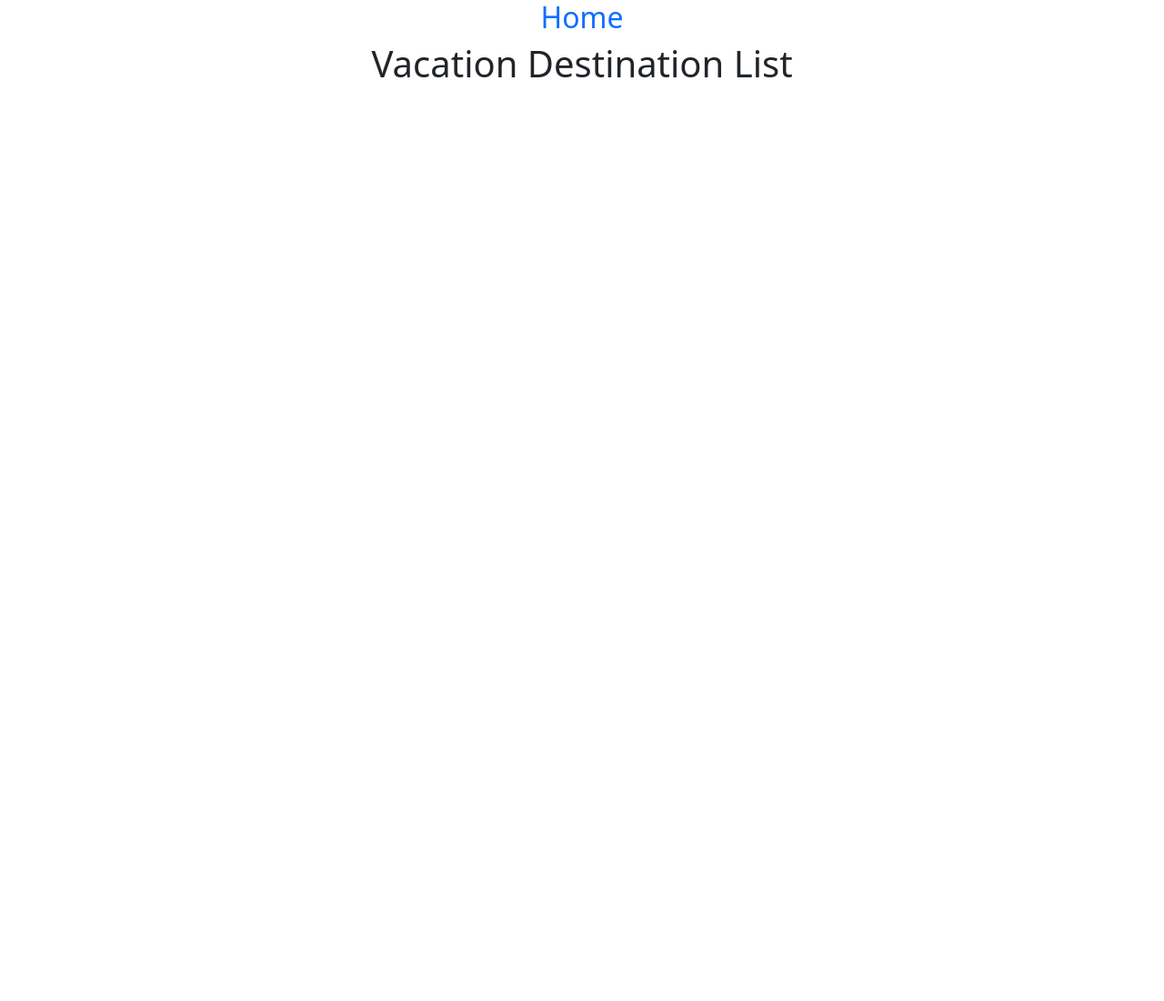
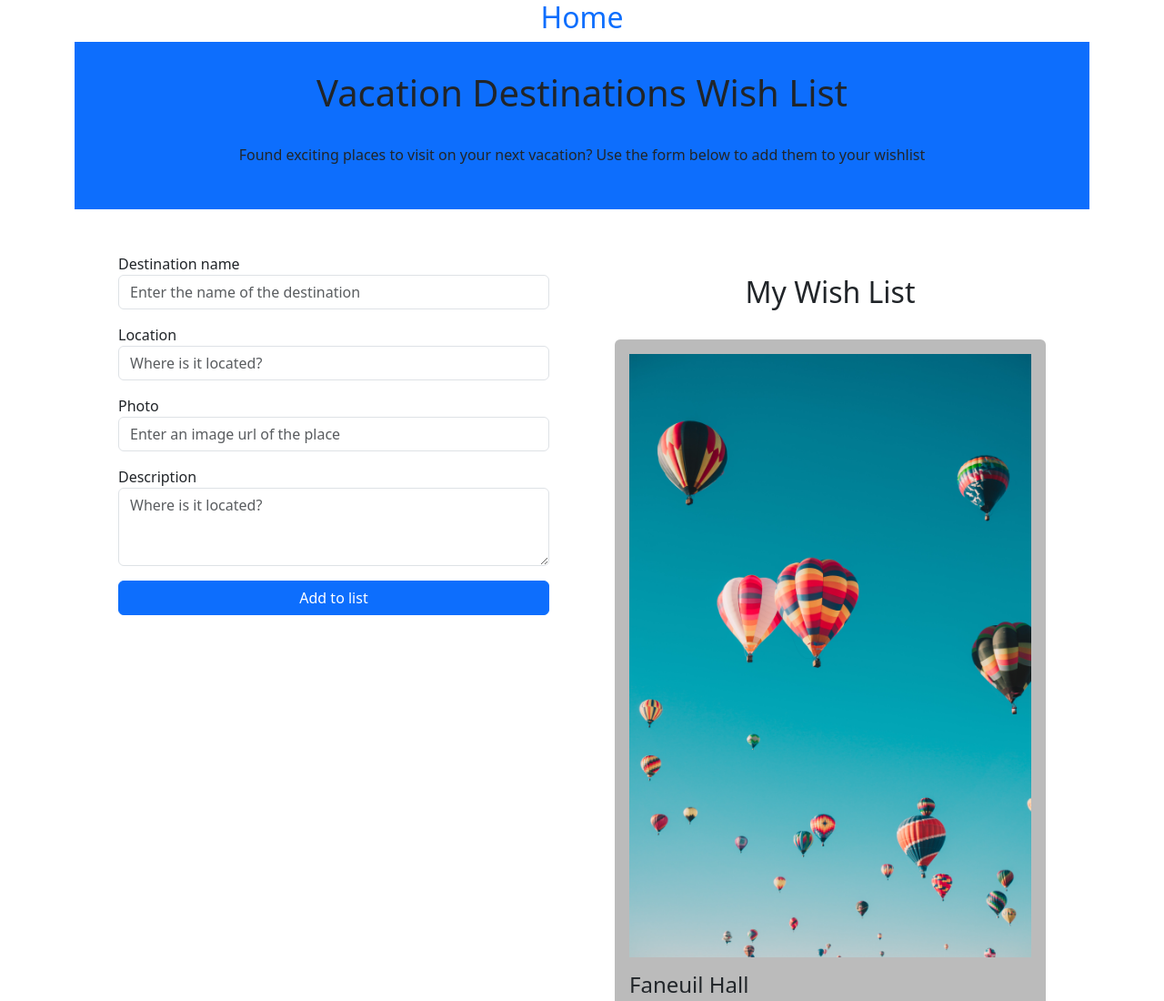
Before and after one commit to linh2020/javascript_proj, a plain HTML site: page vacation_destination_list/index.html in a window 1280 px wide. Shown: the top 1100 px of the page at 91% size. Before the commit the page ends 800 px from the top, so only its background shows below. Drawn offline with nearby package versions, Linux system fonts and the light colour scheme.

Commit message:
Finished Homepage

```diff
--- a/vacation_destination_list/index.html
+++ b/vacation_destination_list/index.html
@@ -28,7 +28,98 @@
       <div class="content text-center">
         <!-- Homepage -->
         <h2><a href="../index.html" class="text-decoration-none">Home</a></h2>
-        <h1>Vacation Destination List</h1>
+
+        <div class="header bg-primary p-2">
+          <h1 class="title p-4">Vacation Destinations Wish List</h1>
+          <p class="desc pb-4">
+            Found exciting places to visit on your next vacation? Use the form
+            below to add them to your wishlist
+          </p>
+        </div>
+        <div class="main-content row gap-5 p-5">
+          <div class="col left-content text-start">
+            <div class="content">
+              <form action="" class="vacation">
+                <div class="form-group mb-3">
+                  <label for="">Destination name</label>
+                  <input
+                    type="text"
+                    class="form-control"
+                    name=""
+                    id=""
+                    aria-describedby="helpId"
+                    placeholder="Enter the name of the destination"
+                  />
+                </div>
+
+                <div class="form-group mb-3">
+                  <label for="">Location</label>
+                  <input
+                    type="text"
+                    class="form-control"
+                    name=""
+                    id=""
+                    aria-describedby="helpId"
+                    placeholder="Where is it located?"
+                  />
+                </div>
+
+                <div class="form-group mb-3">
+                  <label for="">Photo</label>
+                  <input
+                    type="text"
+                    class="form-control"
+                    name=""
+                    id=""
+                    aria-describedby="helpId"
+                    placeholder="Enter an image url of the place"
+                  />
+                </div>
+
+                <div class="form-group">
+                  <label for="">Description</label>
+                  <textarea
+                    class="form-control mb-3"
+                    name=""
+                    id=""
+                    rows="3"
+                    placeholder="Where is it located?"
+                  ></textarea>
+
+                  <button
+                    type="submit"
+                    class="btn btn-primary w-100"
+                    id="btn-submit"
+                  >
+                    Add to list
+                  </button>
+                </div>
+              </form>
+            </div>
+          </div>
+          <div class="col right-img">
+            <div class="heading"><h2 class="title p-4">My Wish List</h2></div>
+            <div class="main-content rounded" style="background-color: #bbb">
+              <img
+                src="./images/img-01.jpg"
+                alt=""
+                class="w-100 object-fit-cover p-3"
+              />
+              <div class="details text-start p-3 pt-0">
+                <h4 class="des">Faneuil Hall</h4>
+                <p class="location">Boston, Massachusetts</p>
+                <p class="desc">Near government center in Boston</p>
+                <input
+                  name=""
+                  id="btn-remove"
+                  class="btn btn-primary btn-sm"
+                  type="button"
+                  value="Remove"
+                />
+              </div>
+            </div>
+          </div>
+        </div>
       </div>
     </div>
   </body>
```
Also changed, not shown: vacation_destination_list/images/img-01.jpg (added).
